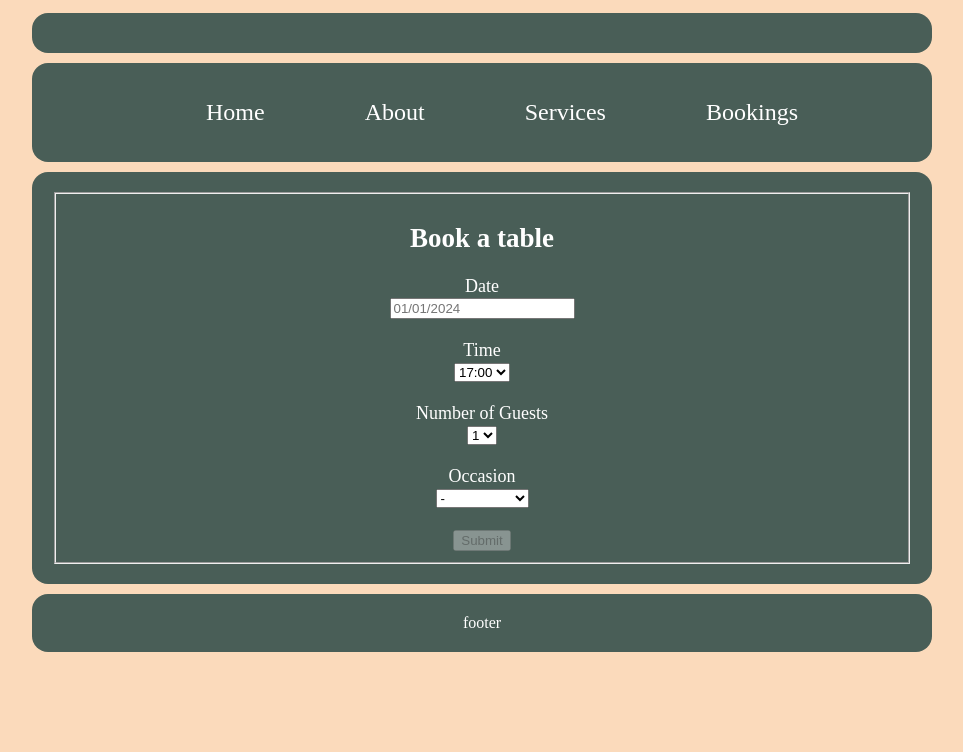
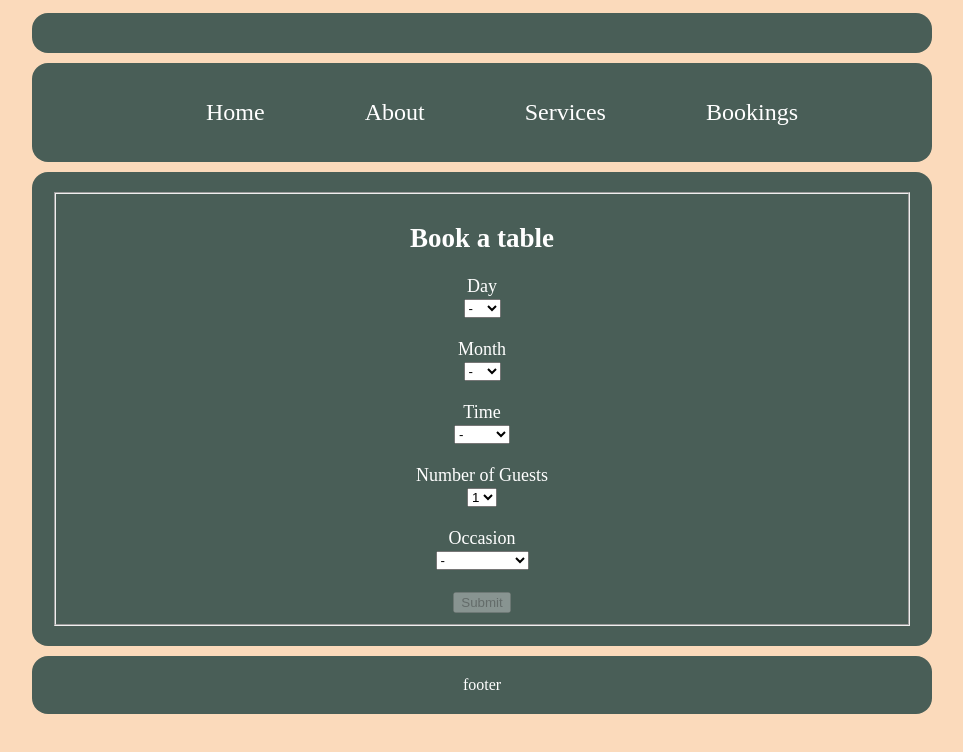
Before and after one commit to Christoph120/meta_frontend_capstone_1, a React (Create React App) app in the folder my-app/: page /bookings in a window 1280 px wide. Shown: the top 752 px of the page, without its empty margins (160-1123 px from the left). Built offline with nearby package versions, Linux system fonts and the light colour scheme; the HTML template or start-up script is replaced by a standard one.

Commit message:
booking feature improved

```diff
--- a/my-app/src/index.css
+++ b/my-app/src/index.css
@@ -72,5 +72,4 @@ footer.grid-item {
 .Form {
   text-align: center;
   font-size: large;
-
 }
--- a/my-app/src/pages/BookingForm.js
+++ /dev/null
@@ -1,98 +0,0 @@
-import {useState} from "react";
-
-function BookingForm() {
-    const [Date, setDate] = useState("");
-    const [Time, setTime] = useState("17:00");
-    const [NumberOfGuests, setNumberOfGuests] = useState("1");
-    const [Occasion, setOccasion] = useState("");
-
-
-const getIsFormValid = () => {
-    return (
-        Date &&
-        Time &&
-        NumberOfGuests
-    );
-};
-
-const clearForm = () => {
-    setDate("");
-    setTime("");
-    setNumberOfGuests("");
-};
-
-const handleSubmit = (e) => {
-    e.preventDefault();
-    alert("Table booked.");
-    clearForm();
-};
-
-return (
-    <div className="Form">
-        <form onSubmit={handleSubmit}>
-        <fieldset>
-        <h2>Book a table</h2>
-        <div className="Field">
-            <label>
-                Date
-            </label>
-            <br></br>
-            <input
-                value={Date}
-                onChange={(e) => {
-                setDate(e.target.value);
-                }}
-                placeholder="01/01/2024"
-            />
-        </div>
-        <br></br>
-        <div className="Field">
-            <label>Time</label>
-            <br></br>
-            <select value={Time} onChange={(e) => setTime(e.target.value)}>
-            <option value="17:00">17:00</option>
-            <option value="18:00">18:00</option>
-            <option value="19:00">19:00</option>
-            <option value="20:00">20:00</option>
-            <option value="21:00">21:00</option>
-            <option value="22:00">22:00</option>
-            </select>
-        </div>
-        <br></br>
-        <div className="Field">
-            <label>
-                Number of Guests
-            </label>
-            <br></br>
-            <select value={NumberOfGuests} onChange={(e) => setNumberOfGuests(e.target.value)}>
-            <option value="1">1</option>
-            <option value="2">2</option>
-            <option value="3">3</option>
-            <option value="4">4</option>
-            <option value="5">5</option>
-            <option value="6">6</option>
-            </select>
-        </div>
-        <br></br>
-        <div className="Field">
-            <label>
-                Occasion
-            </label>
-            <br></br>
-            <select value={Occasion} onChange={(e) => setOccasion(e.target.value)}>
-            <option value="">-</option>
-            <option value="Birthday">Birthday</option>
-            <option value="Anniversary">Anniversary</option>
-            </select>
-        </div>
-        <br></br>
-        <button type="submit" disabled={!getIsFormValid()}>
-            Submit
-        </button>
-        </fieldset>
-        </form>
-    </div>
-);
-}
-
-export default BookingForm;
--- a/my-app/src/pages/bookings.js
+++ b/my-app/src/pages/bookings.js
@@ -1,4 +1,5 @@
-import BookingForm from "./BookingForm.js";
+import BookingForm from "./components/BookingForm.js";
+
 
 const Bookings = () => {
   return (
--- /dev/null
+++ b/my-app/src/pages/components/BookingForm.js
@@ -0,0 +1,151 @@
+import {useState} from "react";
+
+function BookingForm() {
+    const [DateDay, setDateDay] = useState("");
+    const [DateMonth, setDateMonth] = useState("");
+    const [Time, setTime] = useState("");
+    const [NumberOfGuests, setNumberOfGuests] = useState("1");
+    const [Occasion, setOccasion] = useState("");
+
+
+const getIsFormValid = () => {
+    return (
+        DateDay &&
+        DateMonth &&
+        Time &&
+        NumberOfGuests
+    );
+};
+
+const clearForm = () => {
+    setDateDay("");
+    setDateMonth("");
+    setTime("");
+    setNumberOfGuests("");
+};
+
+const handleSubmit = (e) => {
+    e.preventDefault();
+    alert("Table booked.");
+    clearForm();
+};
+
+return (
+    <div className="Form">
+        <form onSubmit={handleSubmit}>
+        <fieldset>
+        <h2>Book a table</h2>
+        <div className="Field">
+            <label>
+                Day
+            </label>
+            <br></br>
+            <select value={DateDay} onChange={(e) => setDateDay(e.target.value)}>
+            <option value="">-</option>
+            <option value="1">01</option>
+            <option value="2">02</option>
+            <option value="3">03</option>
+            <option value="4">04</option>
+            <option value="5">05</option>
+            <option value="6">06</option>
+            <option value="7">07</option>
+            <option value="8">08</option>
+            <option value="9">09</option>
+            <option value="10">10</option>
+            <option value="11">11</option>
+            <option value="12">12</option>
+            <option value="13">13</option>
+            <option value="14">14</option>
+            <option value="15">15</option>
+            <option value="16">16</option>
+            <option value="17">17</option>
+            <option value="18">18</option>
+            <option value="19">19</option>
+            <option value="20">20</option>
+            <option value="21">21</option>
+            <option value="22">22</option>
+            <option value="23">23</option>
+            <option value="24">24</option>
+            <option value="25">25</option>
+            <option value="26">26</option>
+            <option value="27">27</option>
+            <option value="28">28</option>
+            <option value="29">29</option>
+            <option value="30">30</option>
+            <option value="31">31</option>
+            </select>
+        </div>
+        <br></br>
+        <div className="Field">
+            <label>
+                Month
+            </label>
+            <br></br>
+            <select value={DateMonth} onChange={(e) => setDateMonth(e.target.value)}>
+            <option value="">-</option>
+            <option value="1">01</option>
+            <option value="2">02</option>
+            <option value="3">03</option>
+            <option value="4">04</option>
+            <option value="5">05</option>
+            <option value="6">06</option>
+            <option value="7">07</option>
+            <option value="8">08</option>
+            <option value="9">09</option>
+            <option value="10">10</option>
+            <option value="11">11</option>
+            <option value="12">12</option>
+            </select>
+        </div>
+        <br></br>
+        <div className="Field">
+            <label>Time</label>
+            <br></br>
+            <select value={Time} onChange={(e) => setTime(e.target.value)}>
+            <option value="">-</option>
+            <option value="17:00">17:00</option>
+            <option value="18:00">18:00</option>
+            <option value="19:00">19:00</option>
+            <option value="20:00">20:00</option>
+            <option value="21:00">21:00</option>
+            <option value="22:00">22:00</option>
+            </select>
+        </div>
+        <br></br>
+        <div className="Field">
+            <label>
+                Number of Guests
+            </label>
+            <br></br>
+            <select value={NumberOfGuests} onChange={(e) => setNumberOfGuests(e.target.value)}>
+            <option value="1">1</option>
+            <option value="2">2</option>
+            <option value="3">3</option>
+            <option value="4">4</option>
+            <option value="5">5</option>
+            <option value="6">6</option>
+            </select>
+        </div>
+        <br></br>
+        <div className="Field">
+            <label>
+                Occasion
+            </label>
+            <br></br>
+            <select value={Occasion} onChange={(e) => setOccasion(e.target.value)}>
+            <option value="">-</option>
+            <option value="Birthday">Birthday</option>
+            <option value="Anniversary">Anniversary</option>
+            </select>
+        </div>
+        <br></br>
+        <button type="submit" disabled={!getIsFormValid()}>
+            Submit
+        </button>
+        </fieldset>
+        </form>
+    </div>
+);
+}
+
+export default BookingForm;
```
Also changed, not shown: my-app/src/vorlage.html (deleted, +0 -21 lines).
